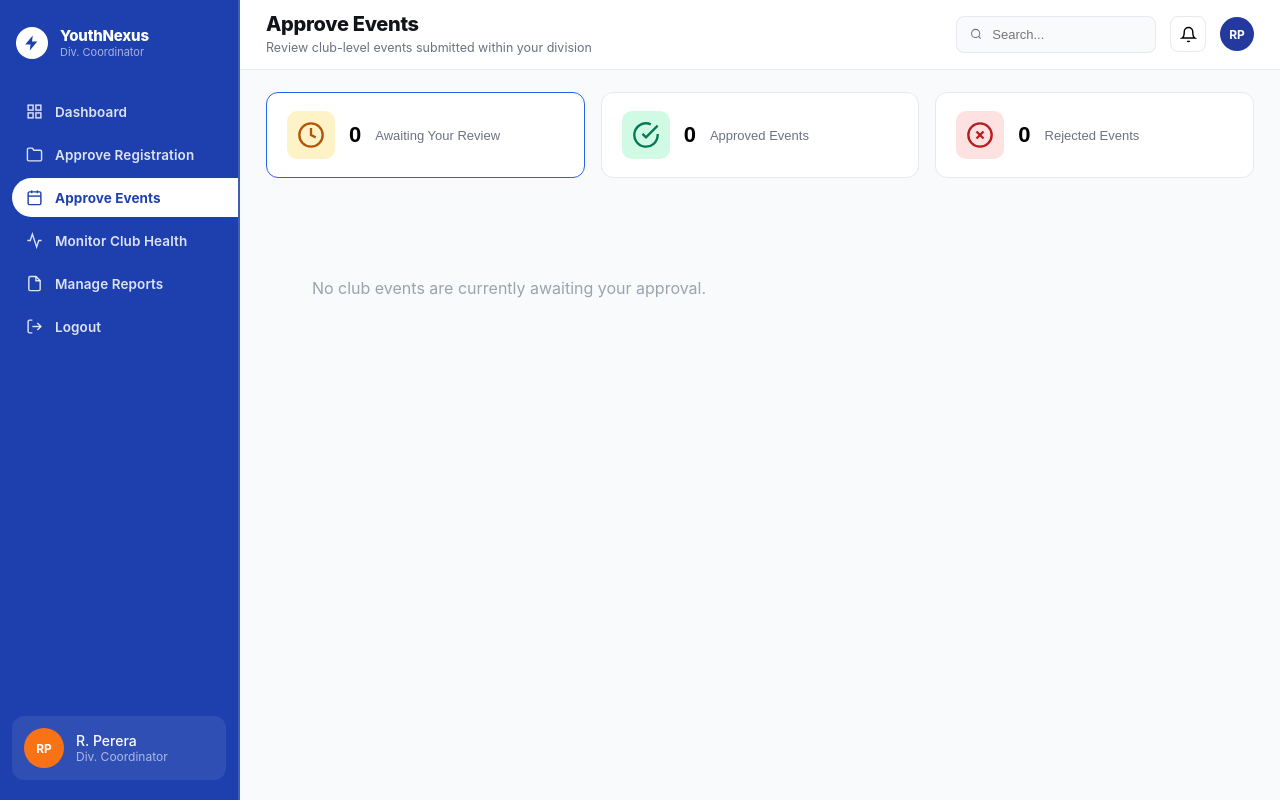
After one commit to nilupulpathum/YouthNexus, a PHP site: the page made by app/views/eventapproval/event-list.view.php in a window 1280 px wide. The commit adds this page. Run offline with PHP 8.4, Linux system fonts and the light colour scheme; the template is opened without the code that fills it, so the values that code supplies are empty; some libraries are stand-ins or nearby versions.

Commit message:
feat: implement event approval MVC, UI components, and seed data

```diff
--- /dev/null
+++ b/app/views/eventapproval/event-list.view.php
@@ -0,0 +1,210 @@
+<?php
+$coordinatorName = $_SESSION['user_name'] ?? 'R. Perera';
+$coordinatorInit = $_SESSION['user_initials'] ?? 'RP';
+?>
+<!DOCTYPE html>
+<html lang="en">
+<head>
+<meta charset="UTF-8">
+<meta name="viewport" content="width=device-width, initial-scale=1.0">
+<title><?= htmlspecialchars($title ?? 'Approve Events') ?></title>
+<link rel="stylesheet" href="<?= ROOT ?>/assets/css/dashboard.css?v=<?= time() ?>">
+<link rel="stylesheet" href="<?= ROOT ?>/assets/css/eventapproval.css?v=<?= time() ?>">
+</head>
+<body class="dashboard">
+
+<div class="db-app">
+
+    <aside class="db-sidebar">
+        <div class="db-brand">
+            <div class="db-brand-mark">
+                <svg viewBox="0 0 24 24" fill="var(--db-sidebar-bg)" stroke="none"><path d="M13 2 3 14h7l-1 8 10-12h-7l1-8z"/></svg>
+            </div>
+            <div class="db-brand-text">
+                <b>YouthNexus</b>
+                <span>Div. Coordinator</span>
+            </div>
+        </div>
+
+        <nav class="db-nav">
+            <a href="<?= ROOT ?>/dashboard" class="db-nav-link">
+                <svg viewBox="0 0 24 24" fill="none" stroke="currentColor" stroke-width="2"><rect x="3" y="3" width="7" height="7"/><rect x="14" y="3" width="7" height="7"/><rect x="3" y="14" width="7" height="7"/><rect x="14" y="14" width="7" height="7"/></svg>
+                Dashboard
+            </a>
+            <a href="<?= ROOT ?>/clubregistrationapproval" class="db-nav-link">
+                <svg viewBox="0 0 24 24" fill="none" stroke="currentColor" stroke-width="2" stroke-linecap="round" stroke-linejoin="round"><path d="M22 19a2 2 0 0 1-2 2H4a2 2 0 0 1-2-2V5a2 2 0 0 1 2-2h5l2 3h9a2 2 0 0 1 2 2z"/></svg>
+                Approve Registration
+            </a>
+            <a href="<?= ROOT ?>/eventapproval" class="db-nav-link active">
+                <svg viewBox="0 0 24 24" fill="none" stroke="currentColor" stroke-width="2"><rect x="3" y="4" width="18" height="18" rx="2" ry="2"/><line x1="16" y1="2" x2="16" y2="6"/><line x1="8" y1="2" x2="8" y2="6"/><line x1="3" y1="10" x2="21" y2="10"/></svg>
+                Approve Events
+                <span class="db-nav-badge" id="navPendingBadge" style="<?= (int)($counts['Pending'] ?? 0) > 0 ? '' : 'display: none;' ?>"><?= (int)($counts['Pending'] ?? 0) ?></span>
+            </a>
+            <a href="<?= ROOT ?>/monitorclubhealth" class="db-nav-link">
+                <svg viewBox="0 0 24 24" fill="none" stroke="currentColor" stroke-width="2"><path d="M22 12h-4l-3 9L9 3l-3 9H2"/></svg>
+                Monitor Club Health
+            </a>
+            <a href="<?= ROOT ?>/managereports" class="db-nav-link">
+                <svg viewBox="0 0 24 24" fill="none" stroke="currentColor" stroke-width="2"><path d="M14 2H6a2 2 0 0 0-2 2v16a2 2 0 0 0 2 2h12a2 2 0 0 0 2-2V8z"/><path d="M14 2v6h6"/></svg>
+                Manage Reports
+            </a>
+            <a href="<?= ROOT ?>/auth/logout" class="db-nav-link">
+                <svg viewBox="0 0 24 24" fill="none" stroke="currentColor" stroke-width="2"><path d="M9 21H5a2 2 0 0 1-2-2V5a2 2 0 0 1 2-2h4"/><path d="M16 17l5-5-5-5"/><path d="M21 12H9"/></svg>
+                Logout
+            </a>
+        </nav>
+
+        <div class="db-sidebar-footer">
+            <div class="db-avatar"><?= htmlspecialchars($coordinatorInit) ?></div>
+            <div class="db-who">
+                <b><?= htmlspecialchars($coordinatorName) ?></b>
+                <span>Div. Coordinator</span>
+            </div>
+        </div>
+    </aside>
+
+    <div class="db-main">
+        <header class="db-topbar">
+            <div>
+                <h1>Approve Events</h1>
+                <p>Review club-level events submitted within your division</p>
+            </div>
+            <div class="db-topbar-right">
+                <div class="db-search-top">
+                    <svg width="14" height="14" viewBox="0 0 24 24" fill="none" stroke="currentColor" stroke-width="2"><circle cx="11" cy="11" r="8"/><path d="m21 21-4.3-4.3"/></svg>
+                    <input type="text" placeholder="Search...">
+                </div>
+                <div style="position: relative;">
+                    <button class="db-icon-btn" id="notifBellBtn" title="<?= (int)($counts['Pending'] ?? 0) > 0 ? (int)($counts['Pending'] ?? 0) . ' events awaiting your review' : 'No pending events' ?>">
+                        <svg width="17" height="17" viewBox="0 0 24 24" fill="none" stroke="currentColor" stroke-width="2"><path d="M18 8A6 6 0 0 0 6 8c0 7-3 9-3 9h18s-3-2-3-9"/><path d="M13.73 21a2 2 0 0 1-3.46 0"/></svg>
+                        <span class="db-badge-dot" id="notifCount" style="<?= (int)($counts['Pending'] ?? 0) > 0 ? '' : 'display: none;' ?>"><?= (int)($counts['Pending'] ?? 0) ?></span>
+                    </button>
+                    <!-- Dropdown -->
+                    <div id="notifDropdown" style="display: none; position: absolute; right: 0; top: 100%; margin-top: 8px; width: 280px; background: #fff; border: 1px solid #e5e7eb; border-radius: 8px; box-shadow: 0 4px 12px rgba(0,0,0,0.1); z-index: 1000; padding: 12px;">
+                        <h4 style="margin: 0 0 8px 0; font-size: 13px; color: #111827; border-bottom: 1px solid #e5e7eb; padding-bottom: 8px;">Notifications</h4>
+                        <?php if ((int)($counts['Pending'] ?? 0) > 0): ?>
+                            <a href="#" id="notifDropdownLink" style="display: block; font-size: 13px; color: #2563eb; text-decoration: none; padding: 8px; border-radius: 6px; background: #eff6ff;">
+                                <?= (int)$counts['Pending'] ?> events awaiting your review
+                            </a>
+                        <?php else: ?>
+                            <p style="margin: 0; font-size: 13px; color: #6b7280; padding: 8px;">No new notifications</p>
+                        <?php endif; ?>
+                    </div>
+                </div>
+                <div class="db-topbar-avatar"><?= htmlspecialchars($coordinatorInit) ?></div>
+            </div>
+        </header>
+
+        <main class="db-content">
+
+            <div class="ea-stats">
+                <button type="button" class="ea-stat-card is-active" data-filter="Pending" id="statPending">
+                    <div class="ea-stat-icon pending">
+                        <svg viewBox="0 0 24 24" fill="none" stroke="currentColor" stroke-width="2"><circle cx="12" cy="12" r="10"/><polyline points="12 6 12 12 16 14"/></svg>
+                    </div>
+                    <div class="ea-stat-value"><?= (int)($counts['Pending'] ?? 0) ?></div>
+                    <div class="ea-stat-label">Awaiting Your Review</div>
+                </button>
+                <button type="button" class="ea-stat-card" data-filter="Approved" id="statApproved">
+                    <div class="ea-stat-icon approved">
+                        <svg viewBox="0 0 24 24" fill="none" stroke="currentColor" stroke-width="2"><path d="M22 11.08V12a10 10 0 1 1-5.93-9.14"/><polyline points="22 4 12 14.01 9 11.01"/></svg>
+                    </div>
+                    <div class="ea-stat-value"><?= (int)($counts['Approved'] ?? 0) ?></div>
+                    <div class="ea-stat-label">Approved Events</div>
+                </button>
+                <button type="button" class="ea-stat-card" data-filter="Rejected" id="statRejected">
+                    <div class="ea-stat-icon rejected">
+                        <svg viewBox="0 0 24 24" fill="none" stroke="currentColor" stroke-width="2"><circle cx="12" cy="12" r="10"/><line x1="15" y1="9" x2="9" y2="15"/><line x1="9" y1="9" x2="15" y2="15"/></svg>
+                    </div>
+                    <div class="ea-stat-value"><?= (int)($counts['Rejected'] ?? 0) ?></div>
+                    <div class="ea-stat-label">Rejected Events</div>
+                </button>
+            </div>
+
+            <div class="ea-list" id="eaPendingList">
+                <?php if (empty($pendingEvents)): ?>
+                    <div class="ea-empty-state">
+                        <p>No club events are currently awaiting your approval.</p>
+                    </div>
+                <?php else: foreach ($pendingEvents as $event): ?>
+                    <div class="ea-card" data-event-id="<?= (int)$event->event_id ?>">
+                        <div class="ea-card-top">
+                            <span class="ea-badge club">Club Event</span>
+                            <span class="ea-badge pending">Pending Approval</span>
+                        </div>
+                        <h3 class="ea-card-title"><?= htmlspecialchars($event->title) ?></h3>
+                        <p class="ea-card-club">
+                            <?= htmlspecialchars($event->club_name) ?>
+                            <small class="ea-club-code"><?= htmlspecialchars($event->club_code) ?></small>
+                        </p>
+                        <div class="ea-card-meta">
+                            <span><?= date('M j, Y \a\t g:i A', strtotime($event->start_datetime)) ?></span>
+                            <span><?= htmlspecialchars($event->location) ?></span>
+                        </div>
+                        <div class="ea-card-footer">
+                            <span class="ea-card-submitter">Submitted by <?= htmlspecialchars($event->creator_name) ?> (<?= htmlspecialchars($event->creator_role) ?>)</span>
+                            <button type="button" class="ea-btn ea-btn-primary ea-btn-review" data-event-id="<?= (int)$event->event_id ?>">Review</button>
+                        </div>
+                    </div>
+                <?php endforeach; endif; ?>
+            </div>
+
+        </main>
+    </div>
+</div>
+
+<div class="ea-modal-backdrop" id="eaReviewModal">
+    <div class="ea-modal">
+        <div class="ea-modal-header">
+            <h3 id="eaModalEventTitle">Event Review</h3>
+            <button type="button" class="ea-modal-close" id="eaModalClose" aria-label="Close">
+                <svg width="18" height="18" viewBox="0 0 24 24" fill="none" stroke="currentColor" stroke-width="2"><line x1="18" y1="6" x2="6" y2="18"/><line x1="6" y1="6" x2="18" y2="18"/></svg>
+            </button>
+        </div>
+
+        <div class="ea-modal-body" id="eaModalBody">
+            <!-- Populated by JS -->
+        </div>
+
+        <div class="ea-decision-panel">
+            <div class="ea-section-header">
+                <h4 class="ea-section-title">FINAL REVIEW DECISION</h4>
+            </div>
+            <div class="ea-decision-fields-row">
+                <div class="ea-field">
+                    <label>REVIEW RESULT</label>
+                    <select id="eaReviewResultSelect">
+                        <option value="approve">Approve Event</option>
+                        <option value="reject">Reject Event</option>
+                    </select>
+                </div>
+                <div class="ea-field">
+                    <label>REVIEWED BY</label>
+                    <input type="text" readonly value="<?= htmlspecialchars($coordinatorName) ?> — Divisional Coordinator" class="ea-readonly-input">
+                </div>
+            </div>
+            <div class="ea-decision-remarks-section">
+                <label>OFFICIAL REVIEW REMARKS (REQUIRED IF REJECTING)</label>
+                <textarea id="eaRemarks" placeholder="Provide the reason for this decision..."></textarea>
+            </div>
+            <div class="ea-decision-impact-alert approve" id="eaImpactAlert">
+                <div class="ea-impact-text-content">
+                    <strong>IMPACT OF APPROVAL</strong>
+                    <p>Approving this event will publish it to the division's event calendar and notify the submitting club. This event will then be visible to the Divisional Secretary and eligible for attendance tracking once it occurs.</p>
+                </div>
+            </div>
+            <div class="ea-decision-footer-bar">
+                <button type="button" class="ea-btn-cancel-link" id="eaCancelReviewBtn">Cancel</button>
+                <button type="button" class="ea-btn ea-btn-submit-decision" id="eaConfirmSubmitBtn">Confirm &amp; Submit Decision</button>
+            </div>
+        </div>
+    </div>
+</div>
+
+<script>
+    window.ROOT = "<?= ROOT ?>";
+    window.CSRF_TOKEN = <?= json_encode($csrf_token ?? '') ?>;
+</script>
+<script src="<?= ROOT ?>/assets/js/eventapproval.js?v=<?= time() ?>"></script>
+</body>
+</html>
```
Also changed, not shown: app/controllers/EventApproval.php (added, +177 -0 lines), app/models/EventModel.php (+41 -0 lines), database/seed_event_approval.sql (added, +33 -0 lines), public/_dev_login.php (+28 -2 lines), public/assets/css/eventapproval.css (added), public/assets/js/eventapproval.js (added).
